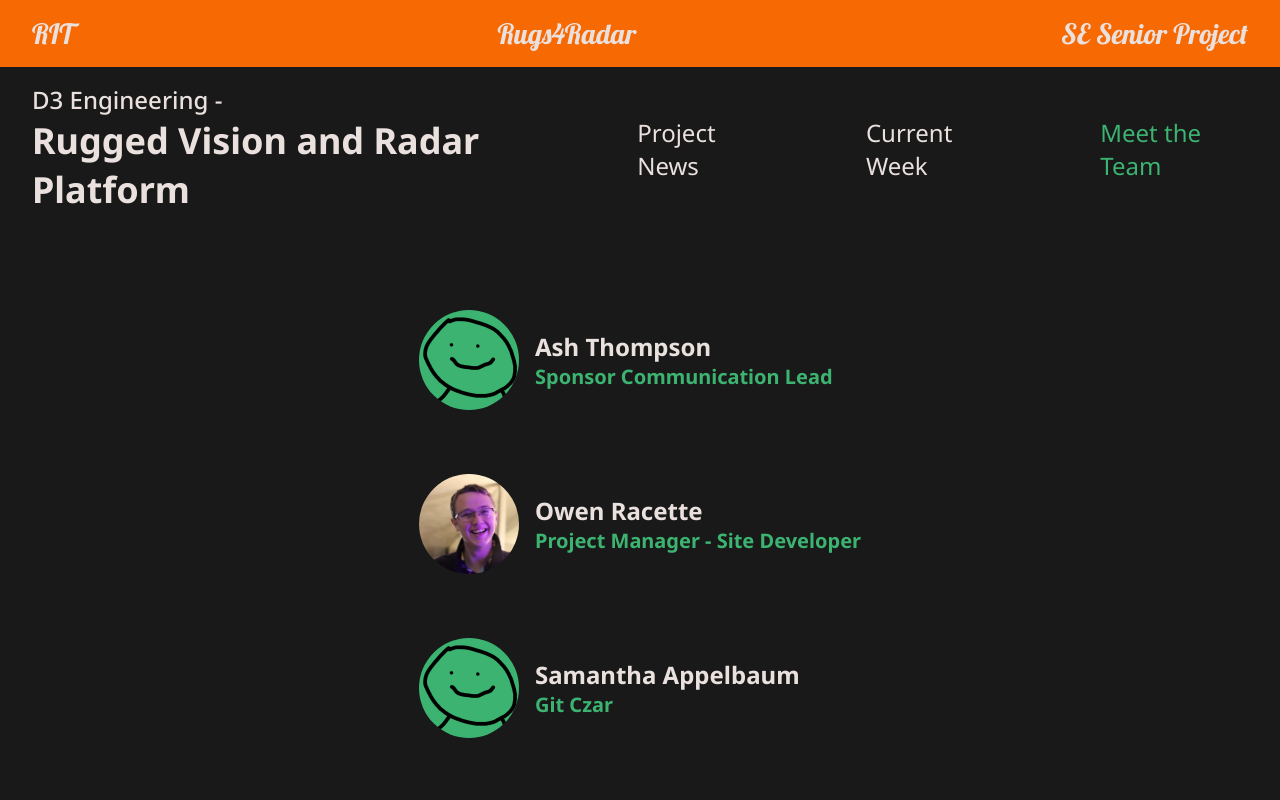
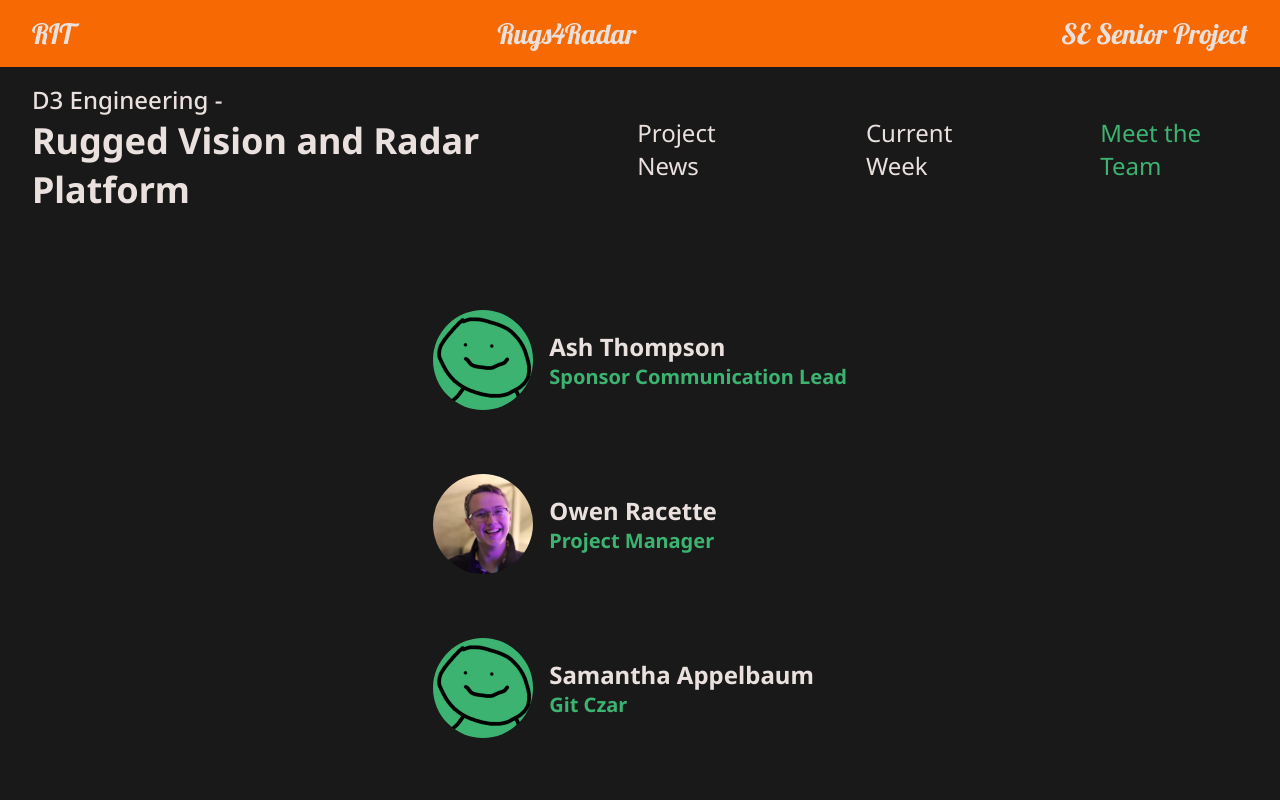
Before and after one commit to ojr4316/rugs4radar, a React (Create React App) app: page / in a window 1280 px wide. Both pictures are taken after a click on the element "Meet the Team". Shown: the top 800 px of the page. Built offline with nearby package versions, Linux system fonts and the light colour scheme; the HTML template or start-up script is replaced by a standard one.

Commit message:
update roles

```diff
--- a/src/Team.tsx
+++ b/src/Team.tsx
@@ -14,7 +14,7 @@ export default function Team() {
         <img src={require("./images/owen.JPG")} alt="" className="team-image" />
         <div>
           <h3>Owen Racette</h3>
-          <h4>Project Manager - Site Developer </h4>
+          <h4>Project Manager </h4>
         </div>
       </div>
       <div className="team-member">
@@ -35,7 +35,7 @@ export default function Team() {
         <img src={require("./images/placeholder.png")} alt="" className="team-image" />
         <div>
           <h3>Zachary Eckhardt</h3>
-          <h4>Notetaker</h4>
+          <h4>Documentation</h4>
         </div>
       </div>
     </div>
```
